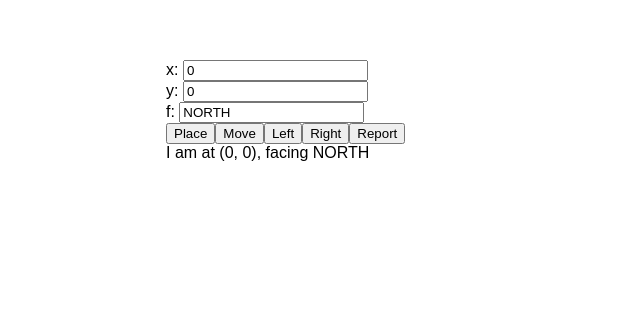
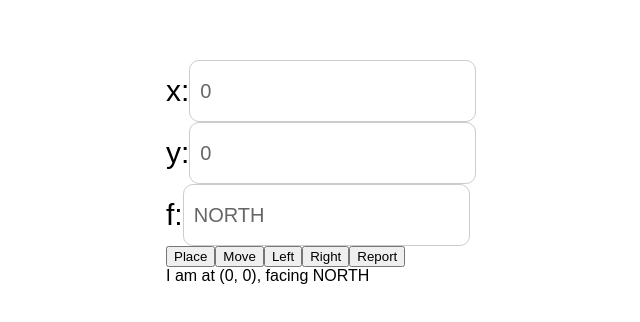
Before and after one commit to ryanzhangau/Pacman-Simulator, a React (Create React App) app: page / in a window 1280 px wide. Shown: the top 322 px of the page, without its empty margins (74-714 px from the left). Built offline with nearby package versions, Linux system fonts and the light colour scheme.

Commit message:
create style for field

```diff
--- a/src/Components/Field.js
+++ b/src/Components/Field.js
@@ -1,5 +1,6 @@
 import React from 'react';
 import PropTypes from 'prop-types';
+import '../style/field.scss';
 
 const Field = props => {
   const { type, label, value, update } = props;
--- /dev/null
+++ b/src/style/field.scss
@@ -0,0 +1,14 @@
+.field-wrap {
+  display: flex;
+  font-size: 30px;
+  align-items: center;
+  input {
+    border-radius: 10px;
+    font-size: 20px;
+    color: #666;
+    height: 40px;
+    box-shadow: none;
+    border: 1px solid #ccc;
+    padding: 10px;
+  }
+}
```
